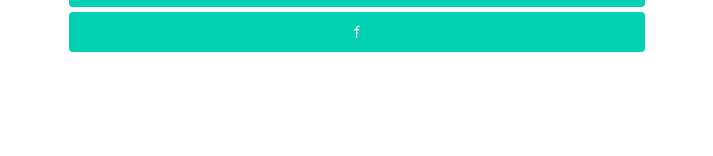
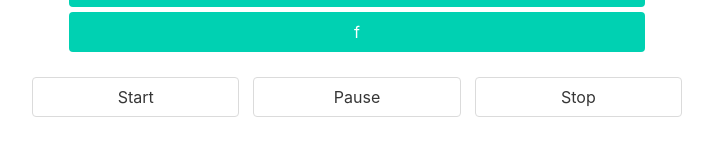
Before and after one commit to fernandopiniani/cyrillic-pomodoro, a React (Create React App) app: page / in a window 1280 px wide. Shown: the part 328-484 px from the top of the page, without its empty margins (283-996 px from the left). Built offline with nearby package versions, Linux system fonts and the light colour scheme; the HTML template or start-up script is replaced by a standard one.

Commit message:
add TimerControl component

```diff
--- a/src/App.js
+++ b/src/App.js
@@ -1,15 +1,14 @@
 import React from 'react';
 import Puzzle from './components/Puzzle';
+import TimerControl from './components/TimerControl';
 import './App.scss';
 
 function App() {
   return (
     <div className="App">
       {/* <Timer /> */}
-      <Puzzle/>
-      {/* <Button>Start<Button/> */}
-      {/* <Button>Pause<Button/> */}
-      {/* <Button>Stop<Button/> */}
+      <Puzzle />
+      <TimerControl />
     </div>
   );
 }
--- /dev/null
+++ b/src/components/TimerControl.js
@@ -0,0 +1,26 @@
+import React from 'react'
+
+const ControlButton = props =>
+  <div
+    className="column center button"
+    style={{ margin: '7px' }}
+    {...props}
+  />
+
+const TimerControl = () =>
+  <div className="container TimerControl"
+      style={{
+        marginLeft: '25%',
+        marginRight: '25%',
+        marginTop: 30,
+      }}
+  >
+    <div className="columns">
+      <ControlButton>Start</ControlButton>
+      <ControlButton>Pause</ControlButton>
+      <ControlButton>Stop</ControlButton>
+    </div>
+  </div>
+
+
+export default TimerControl
```
